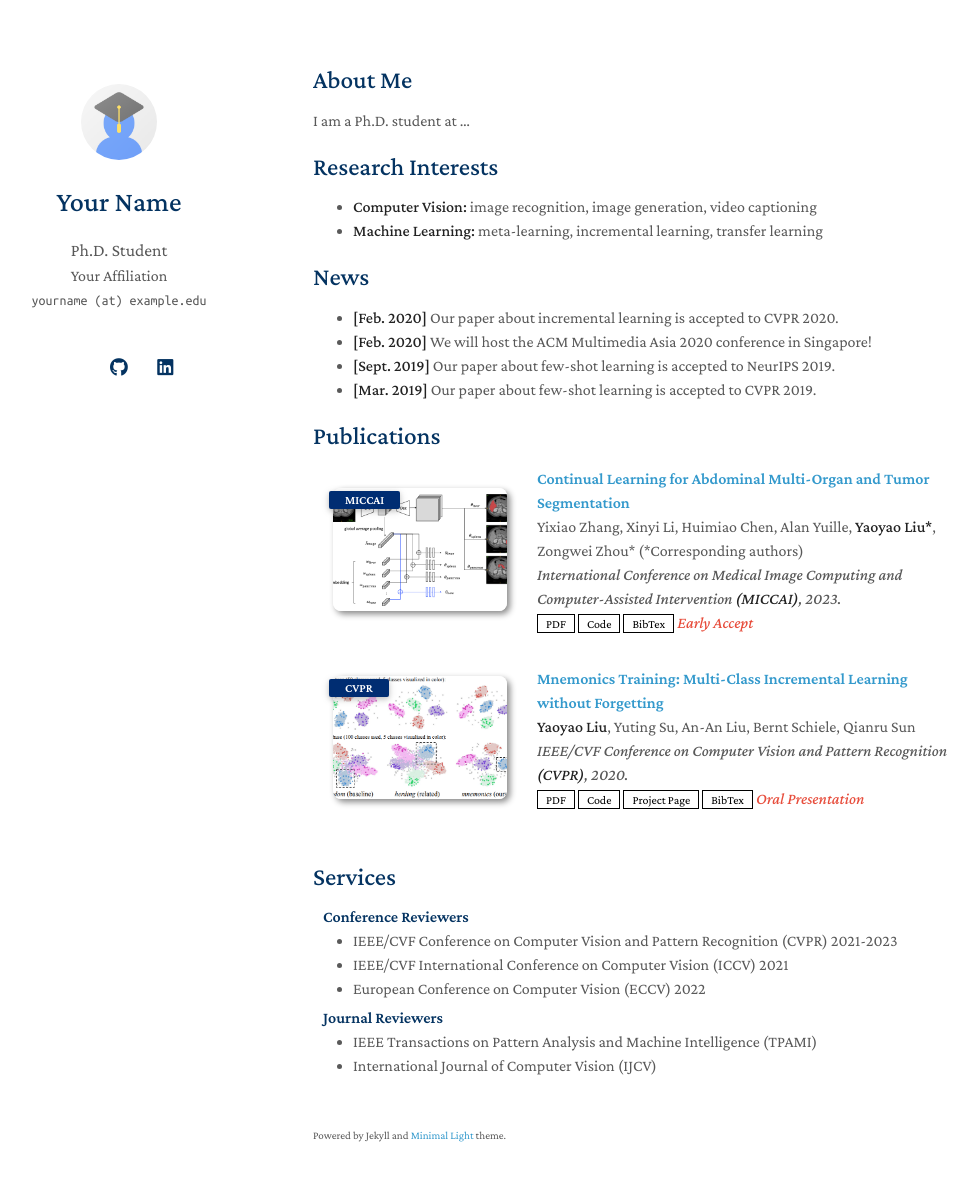
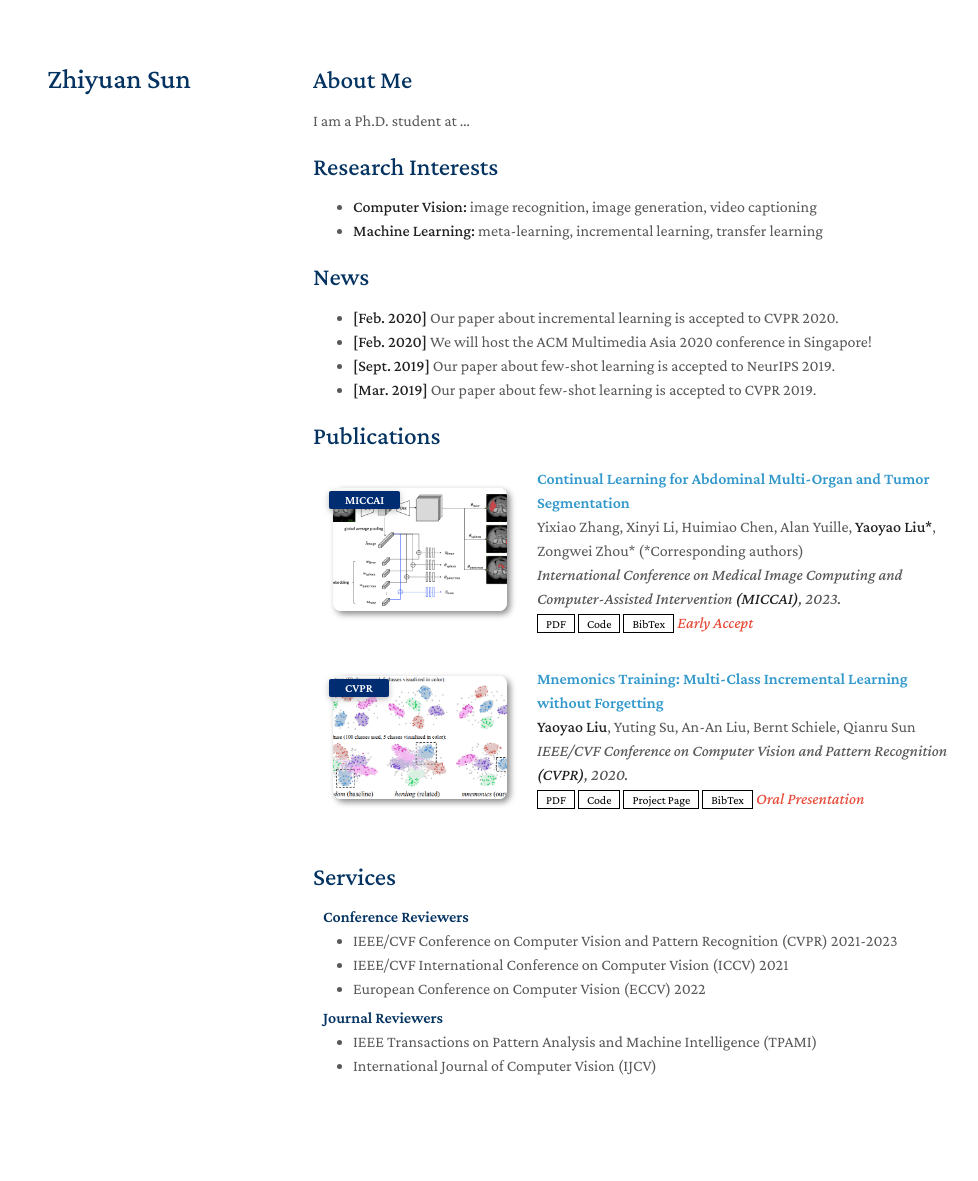
Before and after one commit to ZhiyuuanS/zhiyuuans.github.io, a Jekyll site: the page built from index.md, in a window 1280 px wide and 1216 px high. Shown: the top 1181 px of the window, without its empty margins (157-1135 px from the left). Built offline with Jekyll 4.4.1, drawn with Linux system fonts in a browser that asks for light colours; a style sheet for code colours, icons or effects is not loaded; our own code applies the rules of GitHub Pages for plain Markdown files; some of the changed lines change nothing that is shown.

Commit message:
Revise author details and clean up config
Updated author information and removed unnecessary fields.

```diff
--- a/_config.yml
+++ b/_config.yml
@@ -1,57 +1,13 @@
-# Basic Information
-title: Your Name
-position: Ph.D. Student
-affiliation: Your Affiliation
-email: yourname (at) example.edu
+title: "Zhiyuan Sun"
+description: "PhD Student, Cheriton School of Computer Science, University of Waterloo"
 
-# Search Engine Optimization (SEO)
-# The following information is used to improve the website traffic from search engines, e.g., Google.
-keywords: minimal light
-description: The Minimal Light is a simple and elegant jekyll theme for academic personal homepage.
-canonical: https://minimal-light-theme.yliu.me/
+url: "https://zhiyuuans.github.io"
+baseurl: ""   # keep empty for username.github.io
 
-# Links
-# If you don't need one of them, you may delete the corresponding line.
-google_scholar: https://scholar.google.com/
-cv_link: assets/files/curriculum_vitae.pdf
-github_link: https://github.com/
-linkedin: https://www.linkedin.com/
-twitter: https://twitter.com/
-
-# Images (e.g., your profile picture and your website's favicon)
-# "favicon" and "favicon_dark" are used for the light and dark modes, respectively.
-avatar: ./assets/img/avatar.png
-favicon: ./assets/img/favicon.png
-favicon_dark: ./assets/img/favicon-dark.png
-
-# Footnote
-# You may use the option to disable the footnote, "Powered by Jekyll and Minimal Light theme."
-enable_footnote: true
-
-# Auto Dark Mode
-# You may use the option to disable the automatic dark theme
-auto_dark_mode: true
-
-# Font
-# You can use this option to choose between Serif or Sans Serif fonts.
-font: "Serif" # or "Sans Serif"
-
-# Google Analytics ID
-# Please remove this if you don't use Google Analytics
-google_analytics: UA-111540567-4
-
-# Use this project as a remote theme for GitHub Pages
-# See the guide here: https://docs.github.com/en/pages/setting-up-a-github-pages-site-with-jekyll/adding-a-theme-to-your-github-pages-site-using-jekyll
-remote_theme: yaoyao-liu/minimal-light
-
-# The following files will be removed from the generated website.
-exclude:
-  - Gemfile
-  - Gemfile.lock
-  - README.md
-  - README_zh_Hans.md
-  - README_zh_Hant.md
-  - README_de.md
-  - LICENSE
-  - minimal-light.gemspec
-  - html_source_file/
+author:
+  name: "Zhiyuan Sun"
+  email: "zhiyuan.sun@uwaterloo.ca"
+  affiliation: "Cheriton School of Computer Science, University of Waterloo"
+  github: "https://github.com/ZhiyuuanS"
+  google_scholar: "https://scholar.google.com/citations?hl=en&user=_mKupC0AAAAJ"
+  x: "https://x.com/ZhiyuuanS"
```
